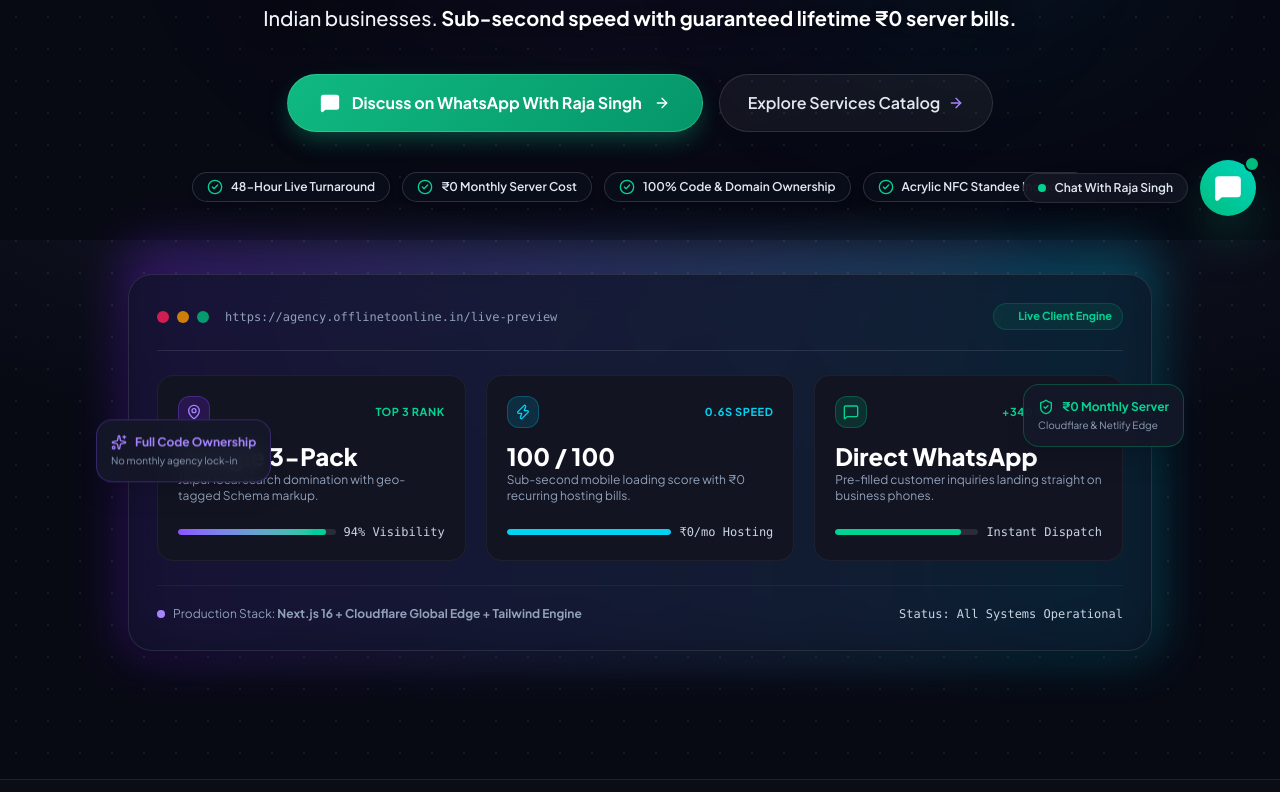
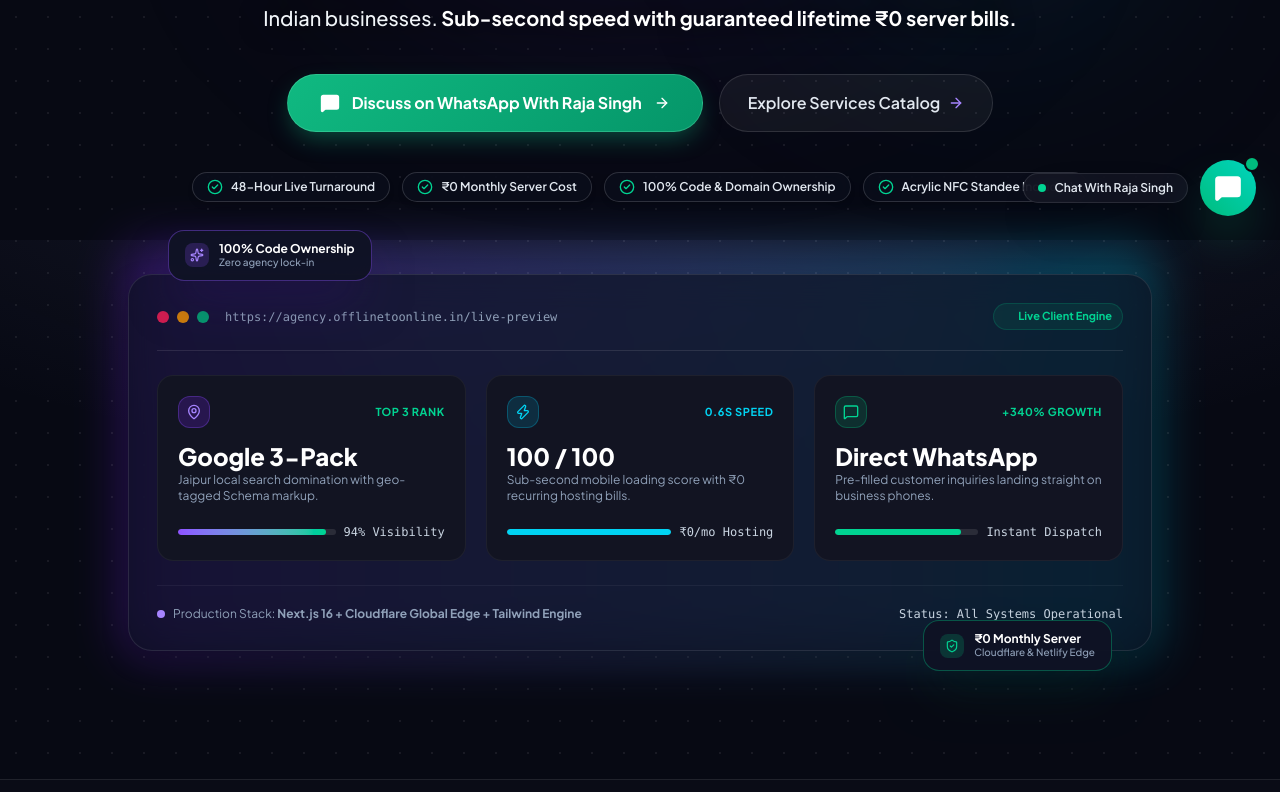
Before and after one commit to Mormukut976/offlinetoonline, a Next.js app in the folder module-2-portfolio/: page / in a window 1280 px wide. Shown: the part 560-1352 px from the top of the page. Built offline with nearby package versions, Linux system fonts and the light colour scheme.

Commit message:
fix(ui): reposition floating badge popups outside cards to prevent overlapping headings

```diff
--- a/module-2-portfolio/src/components/home/AgencyHero.tsx
+++ b/module-2-portfolio/src/components/home/AgencyHero.tsx
@@ -192,21 +192,25 @@ export default function AgencyHero() {
 
           </div>
 
-          {/* Floating Accents */}
-          <div className="hidden lg:block absolute -left-8 top-1/2 -translate-y-1/2 p-3.5 rounded-2xl bg-[#151828]/90 border border-violet-500/30 backdrop-blur-md shadow-xl text-xs font-bold text-white space-y-1">
-            <div className="flex items-center gap-2 text-violet-400">
-              <Sparkles className="w-4 h-4" />
-              <span>Full Code Ownership</span>
+          {/* Floating Accents - Perfectly Positioned at Top & Bottom Rims Without Overlapping Cards */}
+          <div className="hidden sm:flex items-center gap-2.5 absolute -top-5 left-6 lg:left-10 z-20 px-4 py-2.5 rounded-2xl bg-[#0f1224]/95 border border-violet-500/40 backdrop-blur-xl shadow-2xl shadow-violet-950/50 text-xs font-bold text-white">
+            <div className="w-6 h-6 rounded-lg bg-violet-500/20 flex items-center justify-center text-violet-400">
+              <Sparkles className="w-3.5 h-3.5" />
             </div>
-            <p className="text-[10px] text-slate-400 font-normal">No monthly agency lock-in</p>
+            <div>
+              <div className="text-white font-bold leading-tight">100% Code Ownership</div>
+              <div className="text-[10px] text-slate-400 font-medium">Zero agency lock-in</div>
+            </div>
           </div>
 
-          <div className="hidden lg:block absolute -right-8 top-1/3 p-3.5 rounded-2xl bg-[#151828]/90 border border-emerald-500/30 backdrop-blur-md shadow-xl text-xs font-bold text-white space-y-1">
-            <div className="flex items-center gap-2 text-emerald-400">
-              <ShieldCheck className="w-4 h-4" />
-              <span>₹0 Monthly Server</span>
+          <div className="hidden sm:flex items-center gap-2.5 absolute -bottom-5 right-6 lg:right-10 z-20 px-4 py-2.5 rounded-2xl bg-[#0f1224]/95 border border-emerald-500/40 backdrop-blur-xl shadow-2xl shadow-emerald-950/50 text-xs font-bold text-white">
+            <div className="w-6 h-6 rounded-lg bg-emerald-500/20 flex items-center justify-center text-emerald-400">
+              <ShieldCheck className="w-3.5 h-3.5" />
             </div>
-            <p className="text-[10px] text-slate-400 font-normal">Cloudflare & Netlify Edge</p>
+            <div>
+              <div className="text-white font-bold leading-tight">₹0 Monthly Server</div>
+              <div className="text-[10px] text-slate-400 font-medium">Cloudflare &amp; Netlify Edge</div>
+            </div>
           </div>
 
         </div>
```
